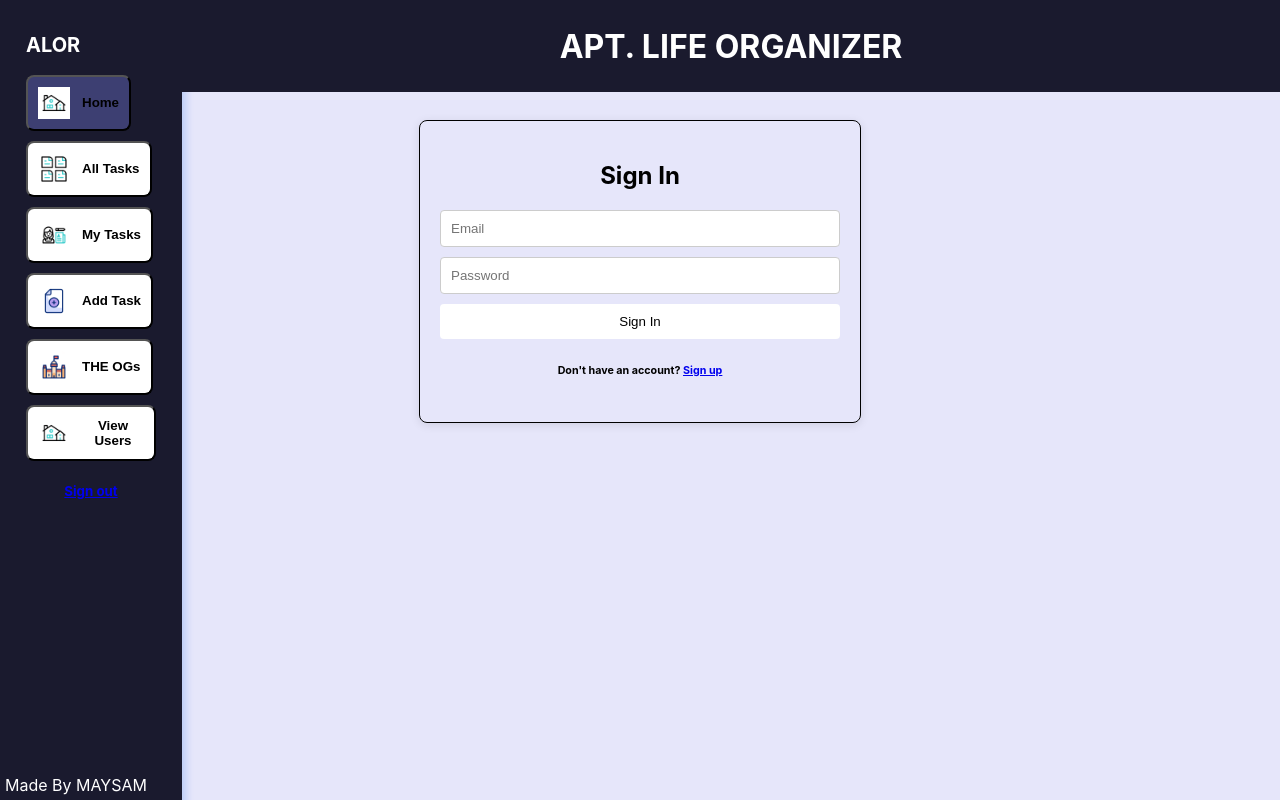
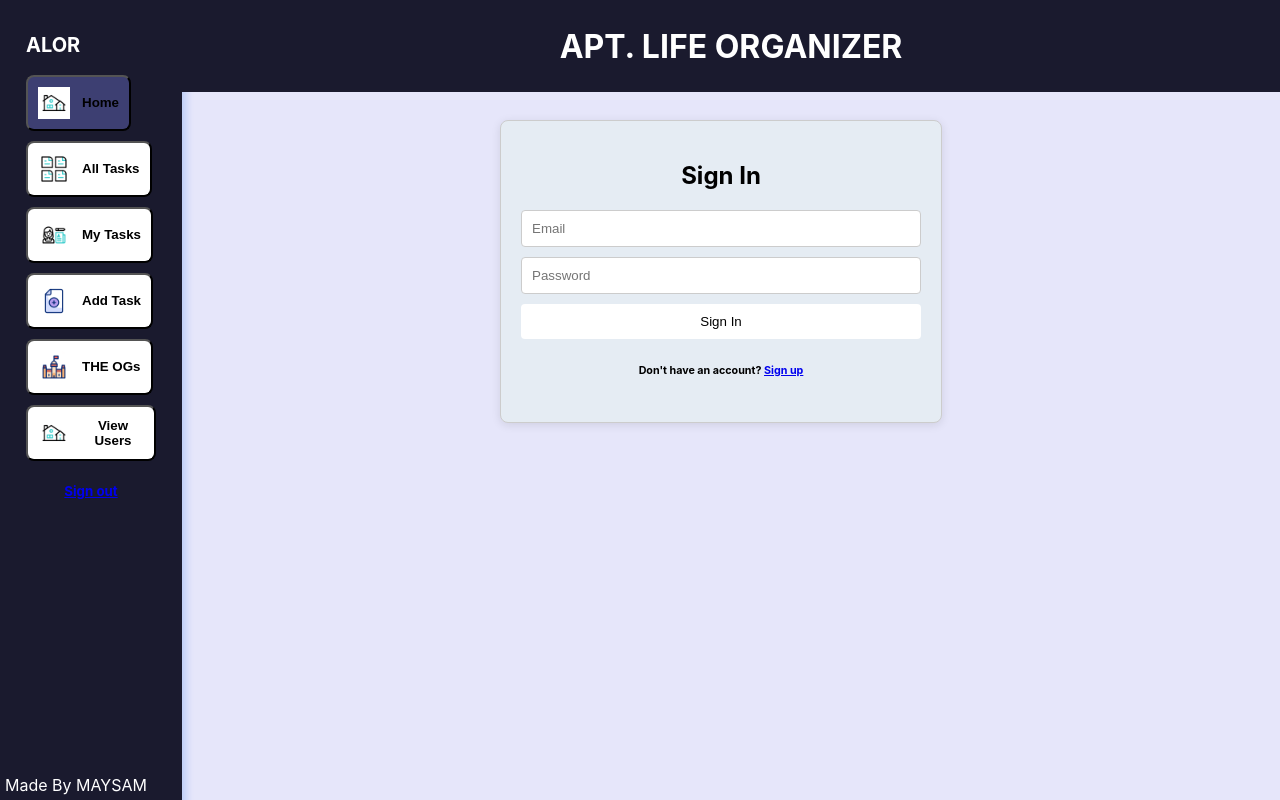
Before and after one commit to maysam-1/frontend, a React (Create React App) app: page /signin in a window 1280 px wide. Built offline with nearby package versions, Linux system fonts and the light colour scheme.

Commit message:
changed some styling for signup and signin

```diff
--- a/src/App.css
+++ b/src/App.css
@@ -314,13 +314,13 @@ input[type="file"] {
 /* Container for the form */
 .signup-container {
   max-width: 400px;
-  margin: 40px auto;
+  margin-top:80px ;
   padding: 20px;
   border: 1px solid #ccc;
   border-radius: 8px;
   box-shadow: 0 4px 8px rgba(0, 0, 0, 0.1);
-  background-color: #fff;
-  margin-top: 80px;
+  background-color: #e5ecf3;
+  margin-left: 500px;
 }
 
 /* Title for the form */
@@ -389,12 +389,14 @@ input[type="file"] {
 }
 .signin-container {
   max-width: 400px;
-  margin: 50px auto;
+  margin-top: 80px;
   padding: 20px;
-  border: 1px solid black;
+  border: 1px solid #ccc ;
   border-radius: 8px;
   box-shadow: 0 2px 10px rgba(0, 0, 0, 0.1);
   margin-top: 80px;
+  background-color: #e5ecf3;
+  margin-left: 500px;
 }
 
 .signin-form {
```
